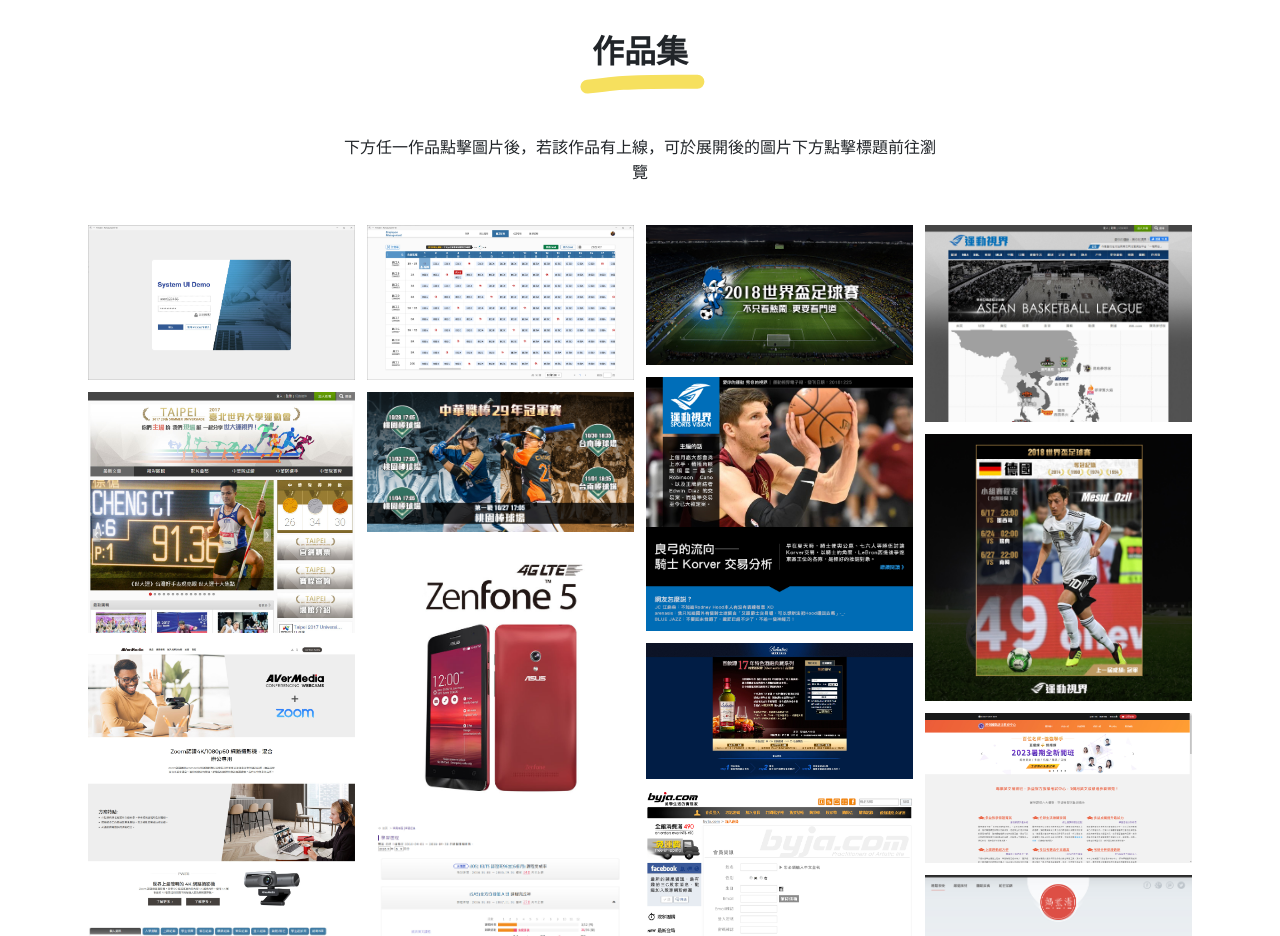
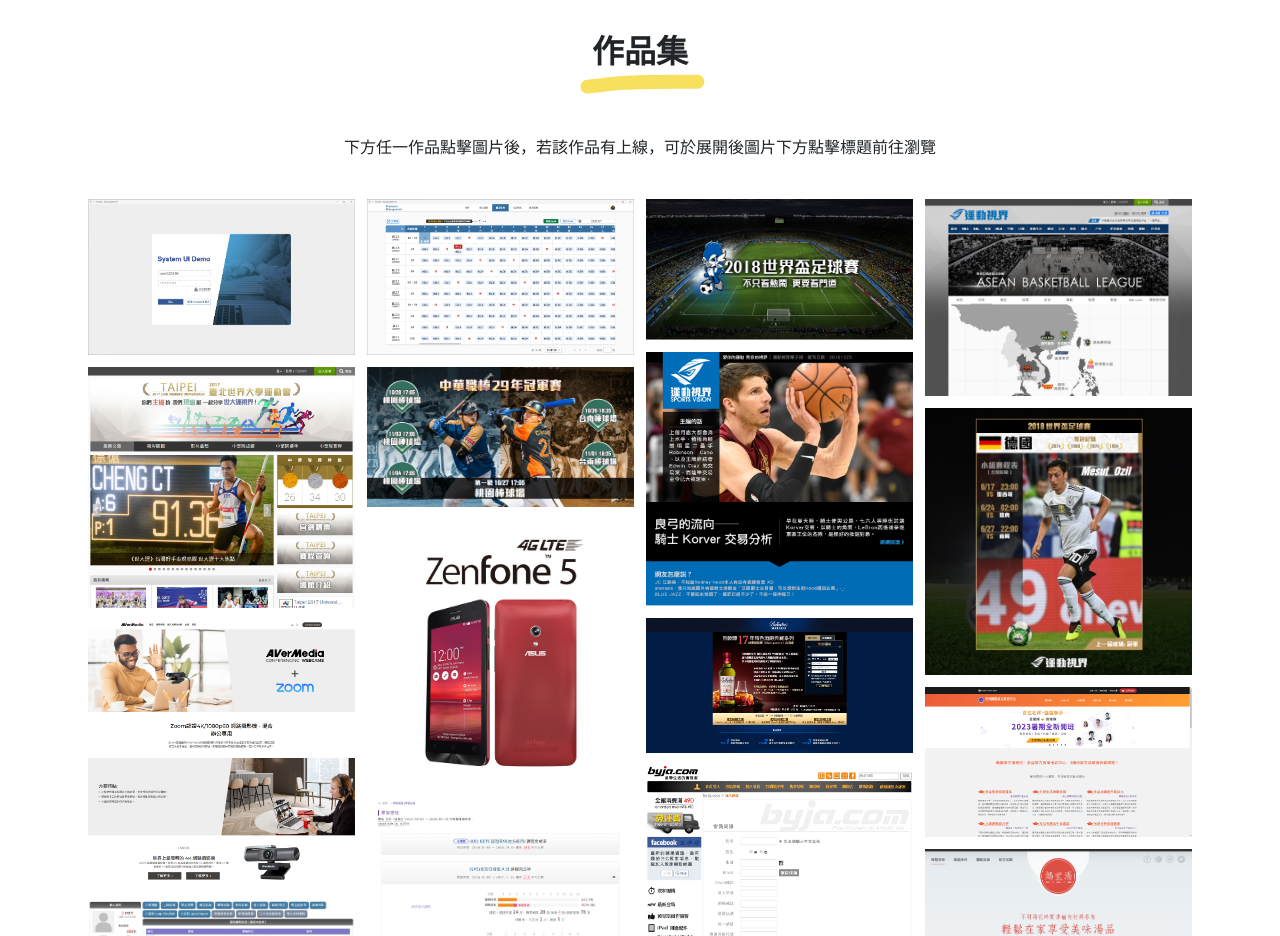
Before and after one commit to RuneHuang/pages, a plain HTML site: page index.html in a window 1280 px wide. Shown: the part 1120-2056 px from the top of the page. Drawn offline with Linux system fonts and the light colour scheme.

Commit message:
Update index.html

```diff
--- a/index.html
+++ b/index.html
@@ -170,7 +170,7 @@
       <h2 class="marker marker-center">作品集</h2>
     </div>
     <div class="text-center">
-      <p class="mx-auto mb-3" style="max-width:600px">下方任一作品點擊圖片後，若該作品有上線，可於展開後的圖片下方點擊標題前往瀏覽</p>
+      <p class="mx-auto mb-3" style="max-width:600px">下方任一作品點擊圖片後，若該作品有上線，可於展開後圖片下方點擊標題前往瀏覽</p>
     </div>
     <div class="grid bp-gallery pb-3" data-aos="zoom-in-up" data-aos-delay="100">
       <div class="grid-sizer"></div>
```
